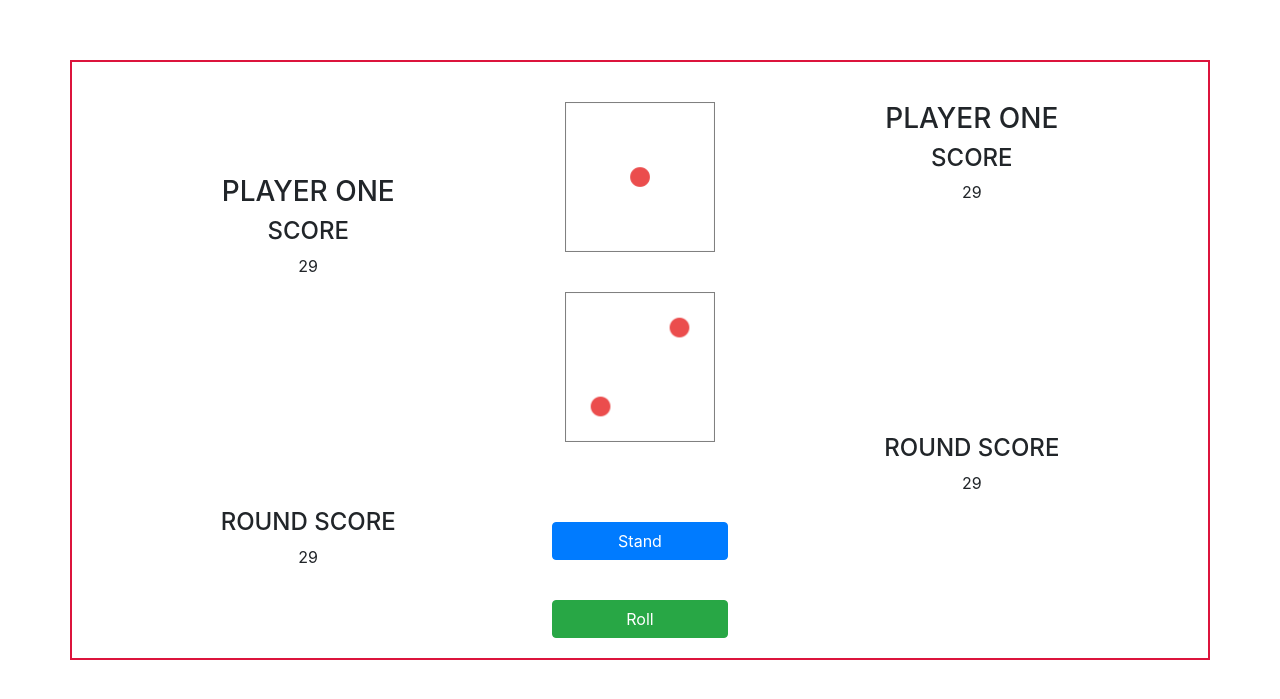
After one commit to PhoenixWings7/dice-game-js, a Flask app: template templates/game.html in a window 1280 px wide. The commit adds this page. Shown: the top 699 px of the page. Run offline with Flask 2, Linux system fonts and the light colour scheme; the template is opened without the code that fills it, so the values that code supplies are empty; some libraries are stand-ins or nearby versions.

Commit message:
Added a new html and style file game.css

```diff
--- /dev/null
+++ b/static/css/game.css
@@ -0,0 +1,65 @@
+* {
+    margin: 0;
+    padding: 0;
+    box-sizing: border-box;
+}
+
+.image {
+    height: 150px;
+    display: block;
+}
+
+.container {
+    margin-top: 60px;
+    height: 600px;
+    border: solid crimson 2px;
+    display: flex;
+    justify-content: space-around;
+}
+.player-1 {
+    text-align: center;
+    text-transform: uppercase;
+    /* border: solid 2px lime ; */
+    flex: 2;
+    order: 1;
+    align-content: center;
+}
+.player-2 {
+    text-align: center;
+    text-transform: uppercase;
+    /* border: 2px lime solid; */
+    flex: 2;
+    order: 3;
+
+}
+.img-btns {
+    /* border: 2px crimson solid; */
+    flex: 1;
+    order: 2;
+    display: flex;
+    flex-direction: column;
+}
+
+.images {
+    order: 1;
+}
+.buttons {
+    order: 2;
+}
+.buttons .btn {
+    display: block;
+    width: 80%;
+    margin: 40px auto;
+}
+.images .image {
+    margin: 40px auto;
+    border: solid 1px gray;
+}
+
+.content {
+    margin-top: 40px;
+}
+
+.current-score {
+    margin-top: 230px;
+}
--- /dev/null
+++ b/templates/game.html
@@ -0,0 +1,60 @@
+<!DOCTYPE html>
+<html lang="en">
+<head>
+    <title>Game | Dice Game</title>
+    <meta charset="UTF-8">
+    <meta name="viewport" content="width=device-width, initial-scale=1.0">
+    <meta http-equiv="X-UA-Compatible" content="ie=edge">
+    <link rel="stylesheet" href="../static/css/game.css">
+    <link rel="stylesheet" href="https://stackpath.bootstrapcdn.com/bootstrap/4.4.1/css/bootstrap.min.css" integrity="sha384-Vkoo8x4CGsO3+Hhxv8T/Q5PaXtkKtu6ug5TOeNV6gBiFeWPGFN9MuhOf23Q9Ifjh" crossorigin="anonymous">
+    <script src="https://code.jquery.com/jquery-3.4.1.slim.min.js" integrity="sha384-J6qa4849blE2+poT4WnyKhv5vZF5SrPo0iEjwBvKU7imGFAV0wwj1yYfoRSJoZ+n" crossorigin="anonymous" defer></script>
+    <script src="https://cdn.jsdelivr.net/npm/popper.js@1.16.0/dist/umd/popper.min.js" integrity="sha384-Q6E9RHvbIyZFJoft+2mJbHaEWldlvI9IOYy5n3zV9zzTtmI3UksdQRVvoxMfooAo" crossorigin="anonymous" defer></script>
+    <script src="https://stackpath.bootstrapcdn.com/bootstrap/4.4.1/js/bootstrap.min.js" integrity="sha384-wfSDF2E50Y2D1uUdj0O3uMBJnjuUD4Ih7YwaYd1iqfktj0Uod8GCExl3Og8ifwB6" crossorigin="anonymous" defer></script>
+
+</head>
+<div class="container">
+
+    <div class="player-1">
+        <div class="content">
+            <h3>player one</h3>
+            <h4>Score</h4>
+            <p><span class="global-score">29</span></p>
+        </div>
+        <div class="current-score">
+            <h4>Round Score</h4>
+            <p><span class="current-score">29</span></p>
+        </div>
+
+    </div>
+    <div class="player-2">
+        <div class="content">
+            <h3>player one</h3>
+            <h4>Score</h4>
+            <p><span class="global-score">29</span></p>
+        </div>
+        <div class="current-score">
+            <h4>Round Score</h4>
+            <p><span class="current-score">29</span></p>
+        </div>
+    </div>
+
+    <div class="img-btns">
+        <div class="images">
+            <img src="../static/images/1.png" alt="one" class="image">
+            <img src="../static/images/2.png" alt="two" class="image">
+        </div>
+        <div class="buttons">
+            <button class="btn btn-primary">Stand</button>
+            <button class="btn btn-success">Roll</button>
+        </div>
+    </div>
+
+
+
+
+
+</div>
+<body>
+
+</body>
+</html>
```
Also changed, not shown: static/css/game_page.css (+14 -1 lines), templates/game_page.html (+12 -4 lines).
